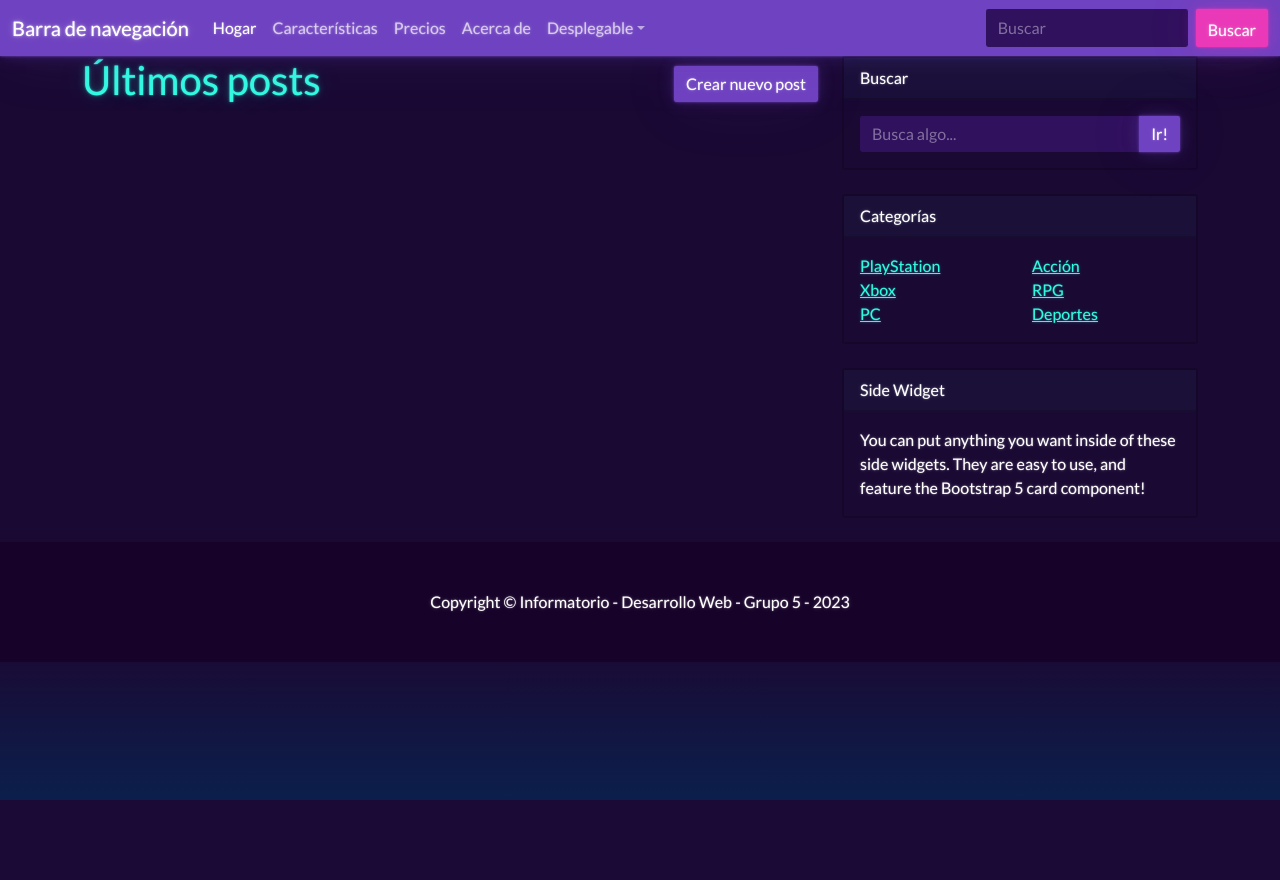
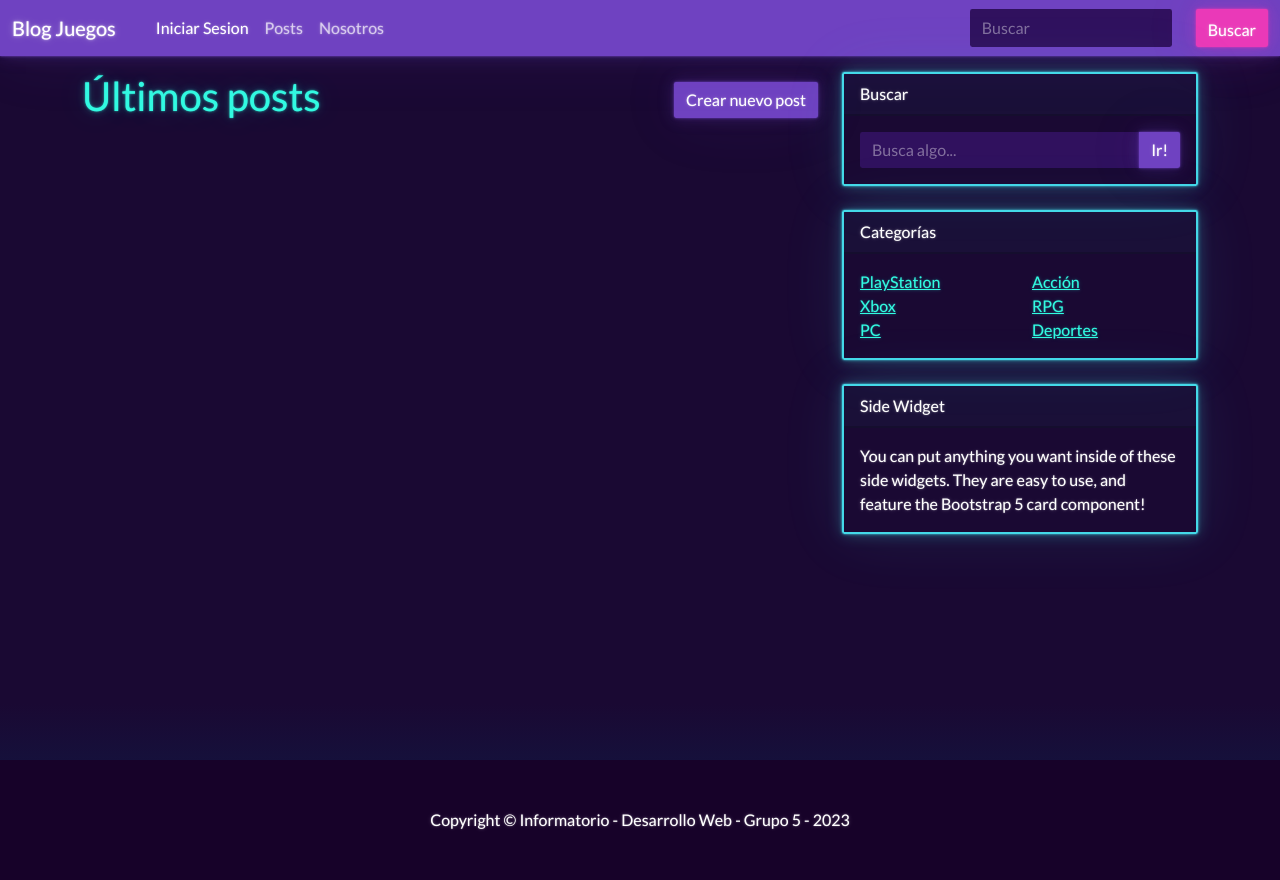
Before and after one commit to LucasNahuel/blog_grupo_5, a Django app: page /post/ in a window 1280 px wide. Before the commit the page ends 800 px from the top, so only its background shows below. Run offline with Django 4.2, Linux system fonts and the light colour scheme; data that the repository does not hold is empty; some libraries are stand-ins or nearby versions.

Commit message:
ajuste menor en los estilos

```diff
--- a/static/styles.css
+++ b/static/styles.css
@@ -22,7 +22,7 @@ form h1{
 
 #container{
     padding-top: 1em;
-    min-height: calc(100vh - 176px);
+    min-height: calc(100vh - 176px) !important;
 }
 
 
@@ -44,10 +44,10 @@ form h1{
 }
 
 .link-icon{
-    background-color: darkgray;
     height: 2.5em;
     padding: 0.5em;
     border-radius: 50%;
+    border-width: 5px;
     width: 2.5em;
     display: flex;
     align-items: center;
@@ -76,3 +76,9 @@ div.card form{
 footer{
     margin-top: 5em;
 }
+
+form.d-flex{
+    display: flex;
+    flex-direction: row;
+    margin: 0 0 0 auto;
+}
--- a/templates/base.html
+++ b/templates/base.html
@@ -2,7 +2,7 @@
 
 
 <!DOCTYPE html>
-<html lang="en">
+<html lang="en" data-bs-theme="light">
     <head>
         <meta charset="utf-8" />
         <meta name="viewport" content="width=device-width, initial-scale=1, shrink-to-fit=no" />
@@ -14,10 +14,8 @@
         <!-- Core theme CSS (includes Bootstrap)-->
         <link href="{% static 'css/bootstrap.css' %}" rel="stylesheet" />
         <link href="{% static 'css/bootstrap.min.css' %}" rel="stylesheet" />
-
-
-        {% comment %} <link href="{% static 'styles.css' %}" rel="stylesheet"/> {% endcomment %}
-		<link rel="stylesheet" href="https://cdnjs.cloudflare.com/ajax/libs/font-awesome/6.5.0/css/all.min.css" integrity="sha512-Avb2QiuDEEvB4bZJYdft2mNjVShBftLdPG8FJ0V7irTLQ8Uo0qcPxh4Plq7G5tGm0rU+1SPhVotteLpBERwTkw==" crossorigin="anonymous" referrerpolicy="no-referrer" />
+        <link href="{% static 'styles.css' %}" rel="stylesheet" />
+		    <link rel="stylesheet" href="https://cdnjs.cloudflare.com/ajax/libs/font-awesome/6.5.0/css/all.min.css" integrity="sha512-Avb2QiuDEEvB4bZJYdft2mNjVShBftLdPG8FJ0V7irTLQ8Uo0qcPxh4Plq7G5tGm0rU+1SPhVotteLpBERwTkw==" crossorigin="anonymous" referrerpolicy="no-referrer" />
 
     </head>
 
@@ -27,36 +25,50 @@
 
         <nav class="navbar navbar-expand-lg bg-primary" data-bs-theme="dark">
             <div class="container-fluid">
-              <a class="navbar-brand" href="#"><font style="vertical-align: inherit;"><font style="vertical-align: inherit;">Barra de navegación</font></font></a>
+              <a class="navbar-brand" href="{% url 'index' %}"><font style="vertical-align: inherit;"><font style="vertical-align: inherit;">Blog Juegos</font></font></a>
               <button class="navbar-toggler" type="button" data-bs-toggle="collapse" data-bs-target="#navbarColor01" aria-controls="navbarColor01" aria-expanded="false" aria-label="Navegación de palanca">
                 <span class="navbar-toggler-icon"></span>
               </button>
               <div class="collapse navbar-collapse" id="navbarColor01">
                 <ul class="navbar-nav me-auto">
+
+                  {% if user.is_authenticated %}
+
+                    <li class="nav-item dropdown">
+                      <a class="nav-link dropdown-toggle" data-bs-toggle="dropdown" href="#" role="button" aria-haspopup="true" aria-expanded="false"><font style="vertical-align: inherit;"><font style="vertical-align: inherit;">{{user.username}}</font></font></a>
+                      <div class="dropdown-menu">
+                        <a class="dropdown-item" href="#"><font style="vertical-align: inherit;"><font style="vertical-align: inherit;">Acción</font></font></a>
+                        <a class="dropdown-item" href="#"><font style="vertical-align: inherit;"><font style="vertical-align: inherit;">Otra acción</font></font></a>
+                        <a class="dropdown-item" href="#"><font style="vertical-align: inherit;"><font style="vertical-align: inherit;">algo mas aqui</font></font></a>
+                        <div class="dropdown-divider"></div>
+                        <a class="dropdown-item" href="{% url 'logout' %}"><font style="vertical-align: inherit;"><font style="vertical-align: inherit;">Cerrar sesión</font></font></a>
+                      </div>
+                    </li>
+                  {% else %}
+
+                    <li class="nav-item"><a class="nav-link" href=""></a></li>
+                    <li class="nav-item">
+                      <a class="nav-link active" href="{% url 'login' %}"><font style="vertical-align: inherit;"><font style="vertical-align: inherit;">Iniciar Sesion
+                        </font></font><span class="visually-hidden"><font style="vertical-align: inherit;"><font style="vertical-align: inherit;">(actual)</font></font></span>
+                      </a>
+                    </li>
+                  {% endif %}
+
+
                   <li class="nav-item">
-                    <a class="nav-link active" href="#"><font style="vertical-align: inherit;"><font style="vertical-align: inherit;">Hogar
-                      </font></font><span class="visually-hidden"><font style="vertical-align: inherit;"><font style="vertical-align: inherit;">(actual)</font></font></span>
-                    </a>
+                    <a class="nav-link" href="{% url 'posts' %}"><font style="vertical-align: inherit;"><font style="vertical-align: inherit;">Posts</font></font></a>
                   </li>
                   <li class="nav-item">
-                    <a class="nav-link" href="#"><font style="vertical-align: inherit;"><font style="vertical-align: inherit;">Características</font></font></a>
+                    <a class="nav-link" href="#"><font style="vertical-align: inherit;"><font style="vertical-align: inherit;">Nosotros</font></font></a>
                   </li>
-                  <li class="nav-item">
-                    <a class="nav-link" href="#"><font style="vertical-align: inherit;"><font style="vertical-align: inherit;">Precios</font></font></a>
-                  </li>
-                  <li class="nav-item">
-                    <a class="nav-link" href="#"><font style="vertical-align: inherit;"><font style="vertical-align: inherit;">Acerca de</font></font></a>
-                  </li>
-                  <li class="nav-item dropdown">
-                    <a class="nav-link dropdown-toggle" data-bs-toggle="dropdown" href="#" role="button" aria-haspopup="true" aria-expanded="false"><font style="vertical-align: inherit;"><font style="vertical-align: inherit;">Desplegable</font></font></a>
-                    <div class="dropdown-menu">
-                      <a class="dropdown-item" href="#"><font style="vertical-align: inherit;"><font style="vertical-align: inherit;">Acción</font></font></a>
-                      <a class="dropdown-item" href="#"><font style="vertical-align: inherit;"><font style="vertical-align: inherit;">Otra acción</font></font></a>
-                      <a class="dropdown-item" href="#"><font style="vertical-align: inherit;"><font style="vertical-align: inherit;">algo mas aqui</font></font></a>
-                      <div class="dropdown-divider"></div>
-                      <a class="dropdown-item" href="#"><font style="vertical-align: inherit;"><font style="vertical-align: inherit;">Enlace separado</font></font></a>
-                    </div>
-                  </li>
+
+
+                  {% if user.is_authenticated %}
+                    <li class="nav-item">
+                      <a class="nav-link" ><font style="vertical-align: inherit;"><font style="vertical-align: inherit;">Cerrar sesion</font></font></a>
+                    </li>
+                  {% endif %}
+
                 </ul>
                 <form class="d-flex">
                   <input class="form-control me-sm-2" type="search" placeholder="Buscar">
@@ -67,41 +79,7 @@
           </nav>
 
 
-       {% comment %}  <nav class="navbar navbar-expand-lg navbar-dark bg-dark">
-            <div class="container">
-                <a class="navbar-brand" href="{% url 'index' %}">Blog Juegos</a>
 
-
-                <button class="navbar-toggler" type="button" data-bs-toggle="collapse" data-bs-target="#navbarSupportedContent" aria-controls="navbarSupportedContent" aria-expanded="false" aria-label="Toggle navigation"><span class="navbar-toggler-icon"></span></button>
-
-                <div class="collapse navbar-collapse" id="navbarSupportedContent">
-
-                    <ul class="navbar-nav ms-auto mb-2 mb-lg-0">
-
-                        {% if user.is_authenticated %}
-                            <li class="nav-item"><a class="nav-link" href="">{{user.first_name}}</a></li>
-
-                        {% else %}
-
-                        <li class="nav-item"><a class="nav-link" href="{% url 'login' %}">Iniciar Sesion</a></li>
-
-                        {% endif %}
-
-                        <li class="nav-item"><a class="nav-link" href="{% url 'posts' %}">Posts</a></li>
-                        <li class="nav-item"><a class="nav-link" href="#!">Nosotros</a></li>
-                        <li class="nav-item"><a class="nav-link" href="#!">Contacto</a></li>
-                        <li class="nav-item"><a class="nav-link active" aria-current="page" href="#">Blog</a></li>
-
-
-                        {% if user.is_authenticated %}
-                            <li class="nav-item"><a class="nav-link" href="{% url 'logout' %}">Cerrar sesion</a></li>
-                        {% endif %}
-
-
-                    </ul>
-                </div>
-            </div>
-        </nav> {% endcomment %}
 
 
         <!-- Page header with logo and tagline-->
@@ -127,7 +105,7 @@
                 <!-- Side widgets-->
                 <div class="col-lg-4">
                     <!-- Search widget-->
-                    <div class="card mb-4">
+                    <div class="card border-light mb-4">
                         <div class="card-header">Buscar</div>
                         <div class="card-body">
                             <div class="input-group">
@@ -137,7 +115,7 @@
                         </div>
                     </div>
                     <!-- Categories widget-->
-                    <div class="card mb-4">
+                    <div class="card border-light mb-4">
                         <div class="card-header">Categorías</div>
                         <div class="card-body">
                             <div class="row">
@@ -159,10 +137,12 @@
                         </div>
                     </div>
                     <!-- Side widget-->
-                    <div class="card mb-4">
+                    <div class="card border-light mb-4">
                         <div class="card-header">Side Widget</div>
                         <div class="card-body">You can put anything you want inside of these side widgets. They are easy to use, and feature the Bootstrap 5 card component!</div>
                     </div>
+
+
                 </div>
             {% endblock sidebar %}
 
@@ -174,8 +154,13 @@
             <div class="container"><p class="m-0 text-center text-white">Copyright &copy; Informatorio - Desarrollo Web - Grupo 5 - 2023</p></div>
         </footer>
         <!-- Bootstrap core JS-->
+
         <script src='https://cdn.jsdelivr.net/npm/bootstrap@5.2.3/dist/js/bootstrap.bundle.min.js'></script>
+
         <!-- Core theme JS-->
+        <!--
+
+        -->
         <script src="{% static 'js/scripts.js' %}"></script>
 
     </body>
--- a/templates/comentarios/borrar_comentario.html
+++ b/templates/comentarios/borrar_comentario.html
@@ -3,8 +3,8 @@
 
 {% block content %}
 
-    <form method="post"> {% csrf_token %}
-        <h4>Esta seguro que quiere eliminar el comentario?
+    <form method="post" class="form-eliminar"> {% csrf_token %}
+        <h4>Esta seguro que quiere eliminar el comentario?</h4>
 
         <button type="submit" class="btn btn-primary">Eliminar comentario</button>
     </form>
--- a/templates/comentarios/editar_comentario.html
+++ b/templates/comentarios/editar_comentario.html
@@ -4,10 +4,10 @@
 {% block content %}
 
     <form method="post"> {% csrf_token %}
+        <h1>Editar comentario</h1>
         {{form}}
-        <h4>Esta seguro que quiere realizar la modificacion?
 
-            <button type="submit" class="btn btn-primary">Guardar los cambios</button>
+        <button type="submit" class="btn btn-primary">Guardar los cambios</button>
 
     </form>
 
--- a/templates/index.html
+++ b/templates/index.html
@@ -4,7 +4,7 @@
 
 
 {% block content %}
-    <header class="py-5 bg-light border-bottom mb-4" style="
+    <header class="py-5 btn-outline-light bg-light border-bottom mb-4" style="
     background: no-repeat url(https://i.pinimg.com/originals/5e/e0/db/5ee0db8d35ff458eafc0455d1bd9c725.jpg);
     background-size: cover;
     background-position: 50% 48%;">
@@ -18,7 +18,7 @@
       <!-- Blog entries-->
       <div class="col-lg-8">
         <!-- Featured blog post-->
-        <div class="card mb-4">
+        <div class="card border-light mb-4">
             <a href="#!"><img class="card-img-top" src="https://dummyimage.com/850x350/dee2e6/6c757d.jpg" alt="..." /></a>
             <div class="card-body">
                 <div class="small text-muted">January 1, 2023</div>
@@ -32,7 +32,7 @@
         <div class="row">
             <div class="col-lg-6">
                 <!-- Blog post-->
-                <div class="card mb-4">
+                <div class="card border-light mb-4">
                     <a href="#!"><img class="card-img-top" src="https://dummyimage.com/700x350/dee2e6/6c757d.jpg" alt="..." /></a>
                     <div class="card-body">
                         <div class="small text-muted">January 1, 2023</div>
--- a/templates/post/detalle_post.html
+++ b/templates/post/detalle_post.html
@@ -4,7 +4,7 @@
 {% block content %}
 <div class="col-lg-8" >
 
-    <div class="card mb-4">
+    <div class="card border-light mb-4">
         <a href="#!"><img class="card-img-top" src="https://dummyimage.com/850x350/dee2e6/6c757d.jpg" alt="..."></a>
         <div class="card-body">
             <div class="small text-muted">{{post.fecha}} por @{{post.creador.username}}</div>
@@ -14,7 +14,7 @@
         </div>
     </div>
 
-    <div class="card mb-4">
+    <div class="card border-light mb-4">
         <div class="card-header">Comenta algo</div>
         <form method="post"> {% csrf_token %}
             {{form}}
@@ -26,7 +26,7 @@
 
 
     <!--Caja de Comentarios-->
-    <div class="card">
+    <div class="card border-light">
         <div class="card-header">
         Comentarios
         </div>
--- a/templates/post/posts.html
+++ b/templates/post/posts.html
@@ -20,7 +20,7 @@
     {% for post in posts %}
 
         <div class="col-lg-4">
-            <div class="card mb-4">
+            <div class="card border-light mb-4">
                 <a href="#!"><img class="card-img-top" src="https://dummyimage.com/700x350/dee2e6/6c757d.jpg" alt="..." /></a>
                 <div class="card-body">
                     <div class="small text-muted">{{post.fecha}}</div>
```
Also changed, not shown: blog_grupo_5/settings.py (+3 -5 lines).
